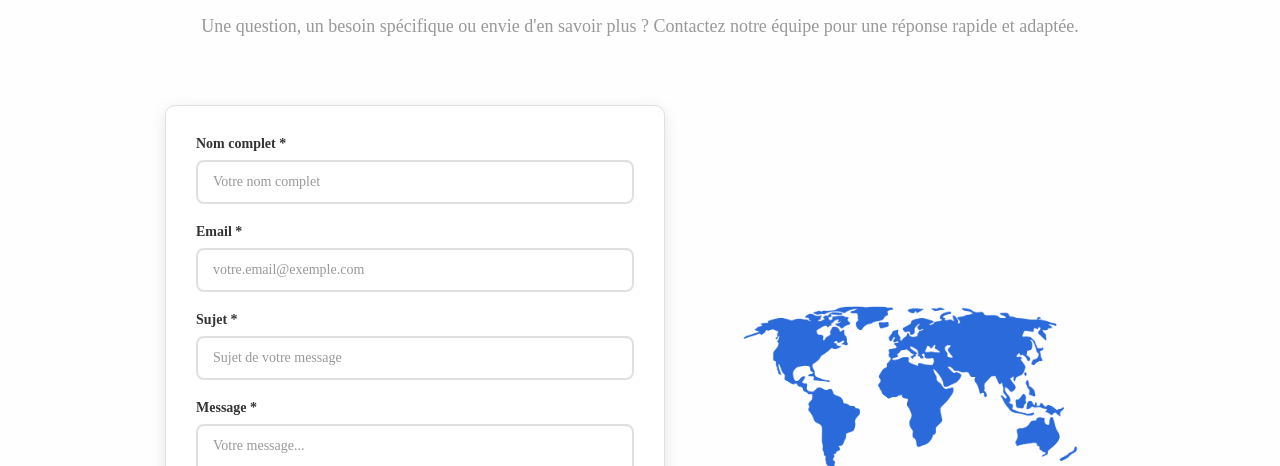
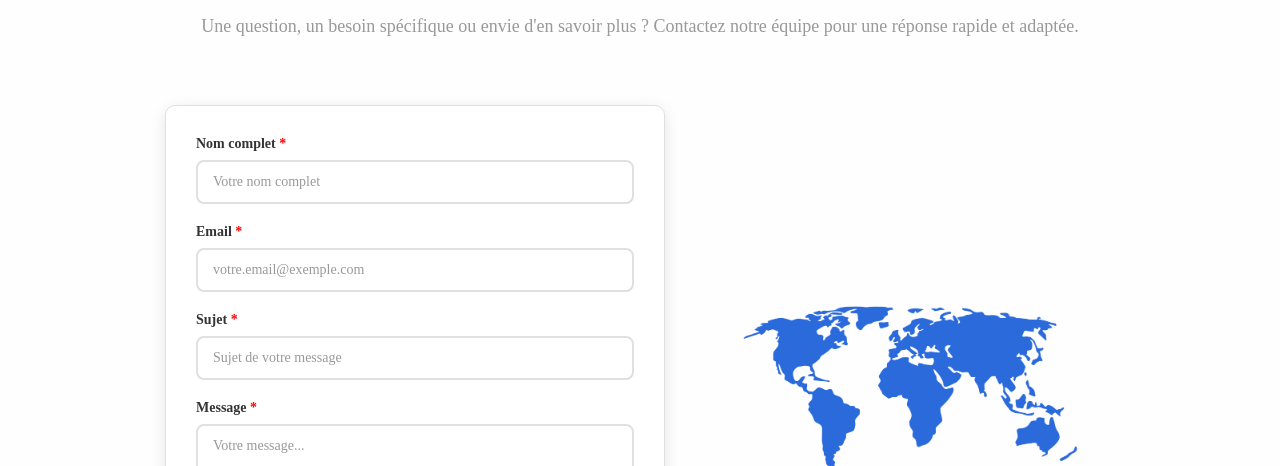
Before and after one commit to cheikhi51/Stage_Appels_Offres, a React (Vite) app: page / in a window 1280 px wide. Shown: the part 4800-5266 px from the top of the page. Built offline with nearby package versions, Linux system fonts and the light colour scheme.

Commit message:
added some freatures and created two dashboard files

```diff
--- a/src/App.css
+++ b/src/App.css
@@ -923,7 +923,9 @@ body{
 .form-group {
     margin-bottom: 20px;
 }
-
+.form-group span{
+    color: red;
+}
 .form-group label {
     display: block;
     margin-bottom: 8px;
--- a/src/Contact.jsx
+++ b/src/Contact.jsx
@@ -66,7 +66,7 @@ function Contact(){
             <div className="contact-content">
             <form className="form" onSubmit={handleSubmit}>
                     <div className="form-group">
-                        <label htmlFor="nom">Nom complet *</label>
+                        <label htmlFor="nom">Nom complet <span>*</span></label>
                         <input
                             type="text"
                             id="nom"
@@ -79,7 +79,7 @@ function Contact(){
                     </div>
 
                     <div className="form-group">
-                        <label htmlFor="email">Email *</label>
+                        <label htmlFor="email">Email <span>*</span></label>
                         <input
                             type="email"
                             id="email"
@@ -92,7 +92,7 @@ function Contact(){
                     </div>
 
                     <div className="form-group">
-                        <label htmlFor="sujet">Sujet *</label>
+                        <label htmlFor="sujet">Sujet <span>*</span></label>
                         <input
                             type="text"
                             id="sujet"
@@ -105,7 +105,7 @@ function Contact(){
                     </div>
 
                     <div className="form-group">
-                        <label htmlFor="message">Message *</label>
+                        <label htmlFor="message">Message <span>*</span></label>
                         <textarea
                             id="message"
                             name="message"
--- a/src/Login.jsx
+++ b/src/Login.jsx
@@ -35,7 +35,7 @@ function Login({setShowLogin}){
         <div className="login-container">
         <form className="login-form fade-element" onSubmit={handleLoginDataSubmit}>
             <div className="form-group">
-                        <label htmlFor="email">Email *</label>
+                        <label htmlFor="email">Email <span>*</span></label>
                         <input
                             type="email"
                             id="email"
@@ -48,7 +48,7 @@ function Login({setShowLogin}){
                     </div>
 
                     <div className="form-group">
-                        <label htmlFor="password">Password *</label>
+                        <label htmlFor="password">Password <span>*</span></label>
                         <input
                             type="password"
                             id="password"
--- a/src/Signup.jsx
+++ b/src/Signup.jsx
@@ -72,7 +72,7 @@ function Signup({setShowSignUp}){
                 </div>
                 }
                 <div className="form-group">
-                        <label htmlFor="nom">Nom complet *</label>
+                        <label htmlFor="nom">Nom complet <span>*</span></label>
                         <input
                             type="text"
                             id="nom"
@@ -85,7 +85,7 @@ function Signup({setShowSignUp}){
                     </div>
 
                     <div className="form-group">
-                        <label htmlFor="email">Email *</label>
+                        <label htmlFor="email">Email <span>*</span></label>
                         <input
                             type="email"
                             id="email"
@@ -98,7 +98,7 @@ function Signup({setShowSignUp}){
                     </div>
 
                     <div className="form-group">
-                        <label htmlFor="password">Password *</label>
+                        <label htmlFor="password">Password <span>*</span></label>
                         <input
                             type="password"
                             id="password"
```
Also changed, not shown: src/DashboardConcurrent.jsx (added, +8 -0 lines), src/DashboardMaitreOuvrage.jsx (added, +8 -0 lines).
